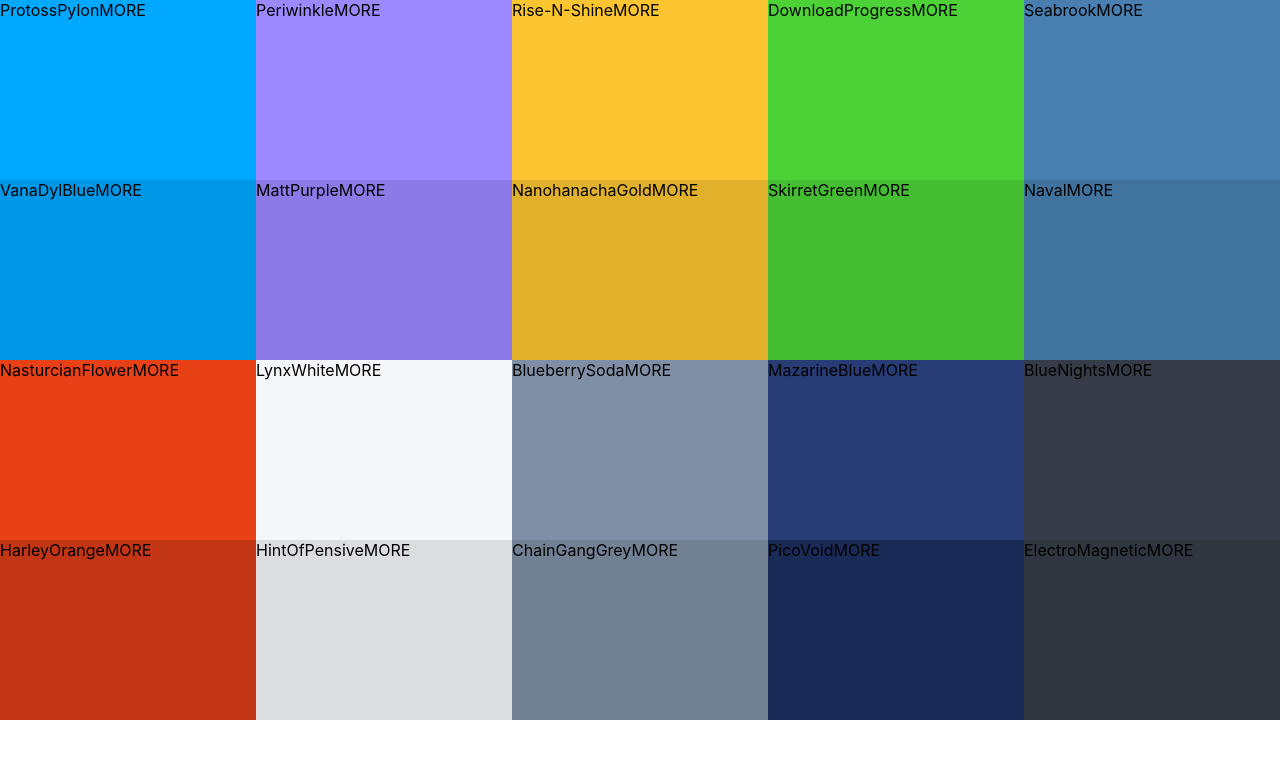
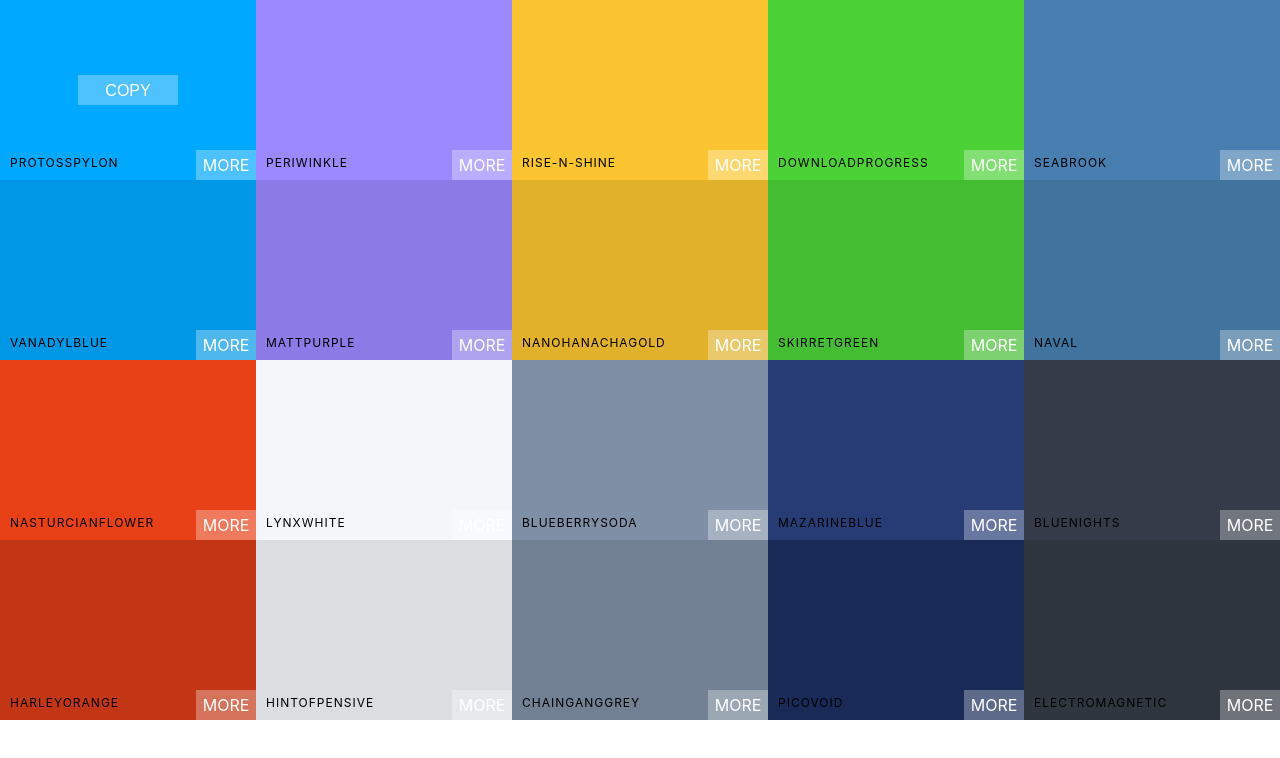
Before and after one commit to elizabethrsotomayor/colors-app, a React (Create React App) app: page / in a window 1280 px wide. Shown: the top 758 px of the page. Built offline with nearby package versions, Linux system fonts and the light colour scheme.

Commit message:
style ColorBox

```diff
--- a/src/ColorBox.css
+++ b/src/ColorBox.css
@@ -5,4 +5,56 @@
     display: inline-block;
     position: relative;
     cursor: pointer;
+    margin-bottom: -4px;
 }
+
+.ColorBox-copy-btn {
+    width: 100px;
+    height: 30px;
+    position: absolute;
+    display: inline-block;
+    top: 50%;
+    left: 50%;
+    margin-left: -50px;
+    margin-top: -15px;
+    text-align: center;
+    outline: none;
+    background: rgba(255,255,255,0.3);
+    font-size: 1rem;
+    line-height: 30px;
+    color: white;
+    text-transform: uppercase;
+    border: none;
+    opacity: 0;
+}
+
+.ColorBox:hover .ColorBox-copy-btn {
+    opacity: 1;
+    transition: 0.5s
+}
+
+.ColorBox-box-content {
+    position: absolute;
+    padding: 10px;
+    width: 100%;
+    left: 0px;
+    bottom: 0px;
+    color: black;
+    letter-spacing: 1px;
+    text-transform: uppercase;
+    font-size: 12px;
+}
+
+.ColorBox-see-more {
+    background: rgba(255,255,255,0.3);
+    position: absolute;
+    border: none;
+    right: 0px;
+    bottom: 0px;
+    color: white;
+    width: 60px;
+    height: 30px;
+    text-align: center;
+    line-height: 30px;
+    text-transform: uppercase;
+}
--- a/src/ColorBox.js
+++ b/src/ColorBox.js
@@ -3,10 +3,16 @@
 
 export default class ColorBox extends Component {
   render() {
+    const { name, background } = this.props;
     return (
-      <div style={{background: this.props.background}} className="ColorBox">
-        <span>{this.props.name}</span>
-        <span>MORE</span>
+      <div style={{background}} className="ColorBox">
+        <div className="ColorBox-copy-container">
+            <div className="ColorBox-box-content">
+                <span>{name}</span>
+            </div>
+            <button className="ColorBox-copy-btn">Copy</button>
+        </div>
+        <span className="ColorBox-see-more">More</span>
       </div>
     )
   }
```
